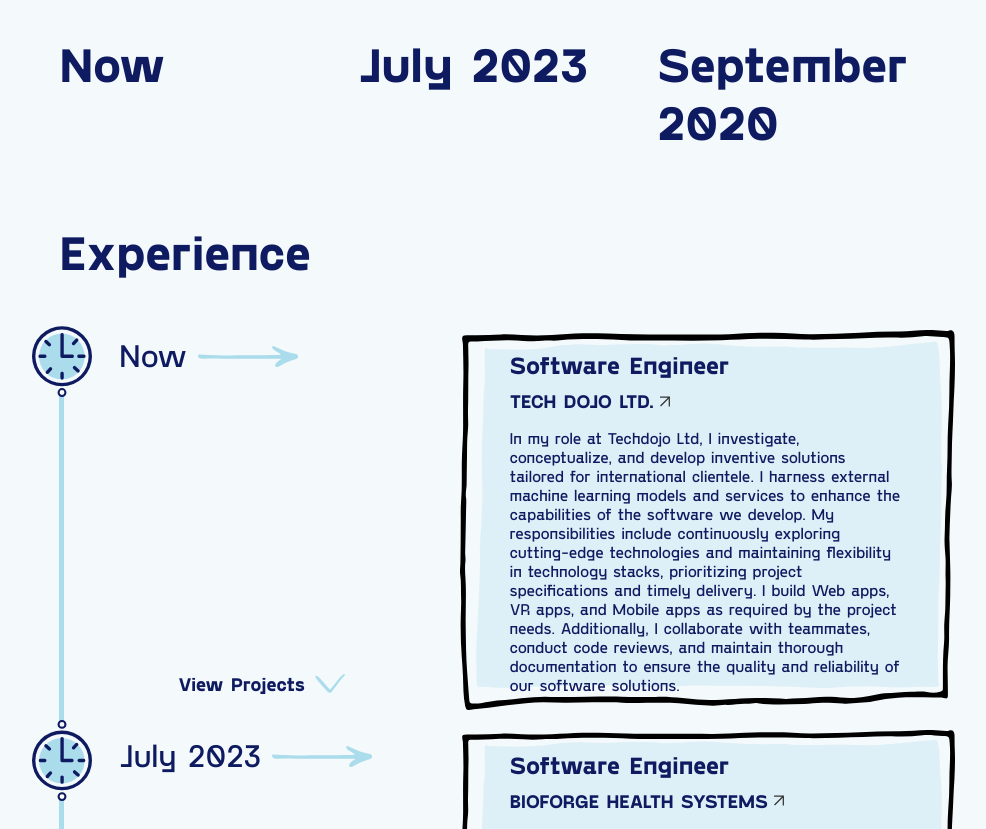
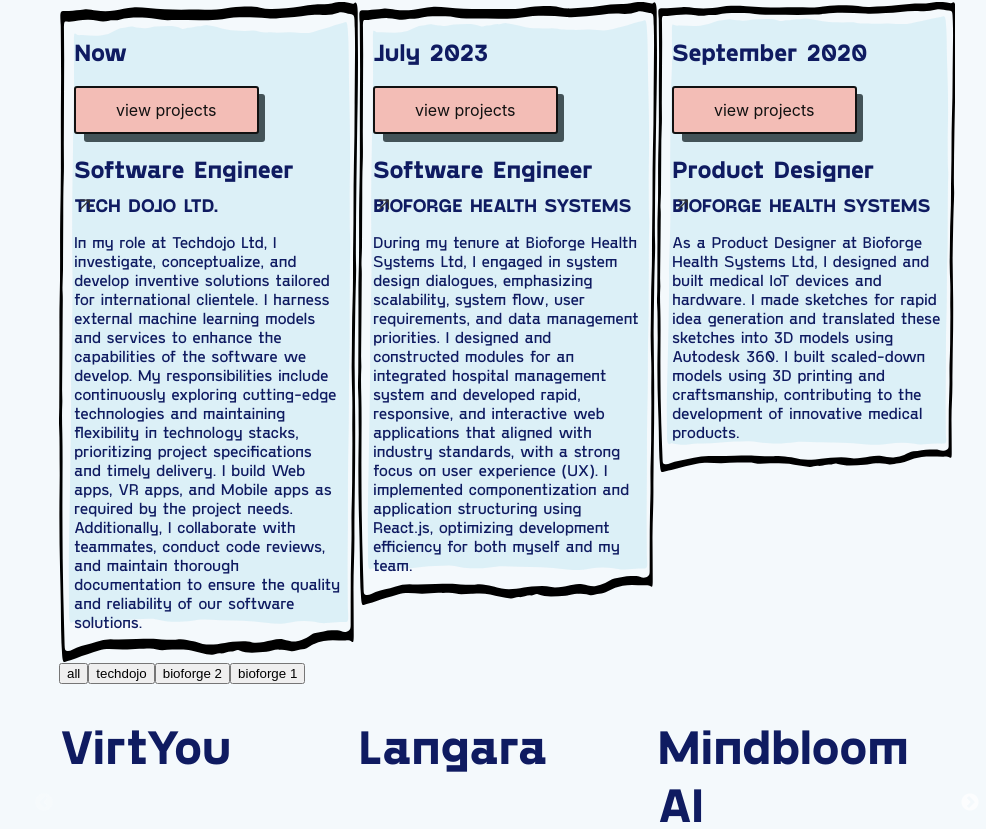
Before and after one commit to AbrarChowdhury/next-portfolio, a Next.js app: page / in a window 1280 px wide. Shown: the part 1591-2420 px from the top of the page, without its empty margins (133-1119 px from the left). Built offline with nearby package versions, Linux system fonts and the light colour scheme.

Commit message:
make changes to the project section

```diff
--- a/components/CardCarousel.js
+++ b/components/CardCarousel.js
@@ -1,11 +1,17 @@
-import React, { useEffect, useState } from "react"
+import React, { useEffect, useRef, useState } from "react"
 import Slider from "react-slick"
 import "slick-carousel/slick/slick.css"
 import "slick-carousel/slick/slick-theme.css"
 
 const CardCarousel = ({ cards }) => {
   const [cols, setCols] = useState(3)
+  const sliderRef = useRef(null);
   useEffect(() => {
+    if(cards.length<3){
+      setCols(cards.length)
+    }else{
+      setCols(3)
+    }
     window.matchMedia("(max-width: 600px)").addEventListener("change", (e) => {
       if (e.matches) setCols(1)
     })
@@ -16,7 +22,9 @@
         setCols(3)
       }
     })
-  }, [])
+    console.log("cards update", cols)
+    sliderRef.current?.slickGoTo(0)
+  }, [cards])
   const settings = {
     dots: cols==cards.length?false:true,
     infinite: false,
@@ -26,7 +34,7 @@
   }
 
   return (
-    <Slider {...settings}>
+    <Slider {...settings} ref={sliderRef}>
       {cards.map((card, index) => (
         <div key={index}>{card}</div>
       ))}
--- a/components/button/Button.js
+++ b/components/button/Button.js
@@ -1,9 +1,9 @@
 import React from "react"
 import styles from "./Button.module.css"
 
-const Button = ({ text }) => {
+const Button = ({ text,handleClick }) => {
   return (
-    <button class={styles.button} role='button'>
+    <button class={styles.button} role='button' onClick={handleClick}>
       {text}
     </button>
   )
--- /dev/null
+++ b/components/newXP/Projects.js
@@ -0,0 +1,9 @@
+import React from 'react'
+
+const Projects = ({project}) => {
+  return (
+    <div><h1>{project.title}</h1></div>
+  )
+}
+
+export default Projects
--- a/components/newXP/XpSection.js
+++ b/components/newXP/XpSection.js
@@ -1,18 +1,73 @@
-import React from "react"
+import React, { useState } from "react"
 import { experience, projects } from "./xpData"
 import CardCarousel from "../CardCarousel"
+import LiveView from "../LiveView"
+import Button from "../button/Button"
+import Projects from "./Projects"
 const XpSection = () => {
-  const cards = experience.map((xp) => (
-    <div>
-      <h1>{xp.date}</h1>
-    </div>
+  const [displayProjects, setProjects] = useState(projects)
+
+
+  const filterProjects = (during) => {
+    // techdojo
+    // bioforge-2
+    // bioforge-1
+    // all
+    if (during == "all") {
+      setProjects(projects)
+      return
+    }
+    setProjects(projects.filter((project) => project.during == during))
+  }
+  const experienceCards = experience.map(
+    ({ date, role, company, companyURL, responsibilities, during }) => (
+      <div
+        style={{
+          display: "block",
+          padding: "15px",
+          background: "url(rect_back.svg)",
+          backgroundSize: "100% 100%",
+          backgroundRepeat: "no-repeat",
+          backgroundPosition: "center",
+          minHeight: "170px",
+        }}
+      >
+        <div>
+          <h2>{date}</h2>
+          <Button
+            text={"view projects"}
+            handleClick={() => filterProjects(during)}
+          />
+        </div>
+        <h2>{role}</h2>
+        <h3
+          style={{
+            marginTop: "-10px",
+            marginBottom: "5px",
+            textTransform: "uppercase",
+          }}
+        >
+          {company}
+          <LiveView link={companyURL} />
+        </h3>
+        <p>{responsibilities}</p>
+      </div>
+    )
+  )
+
+  const projectCards = displayProjects.map((project, i) => (
+    <Projects project={project} key={i} />
   ))
-
-  console.log(cards)
   return (
     <div>
       <h1>Experience</h1>
-      <CardCarousel cards={cards} />
+      <CardCarousel cards={experienceCards} />
+      <button onClick={()=>filterProjects("all")}>all</button>
+      <button onClick={()=>filterProjects("techdojo")}>techdojo</button>
+      <button onClick={()=>filterProjects("bioforge-2")}>bioforge 2</button>
+      <button onClick={()=>filterProjects("bioforge-1")}>bioforge 1</button>
+      {/* <Projects project={{ title: "masti" }} /> */}
+      <CardCarousel cards={projectCards} />
     </div>
   )
 }
--- a/components/newXP/xpData.js
+++ b/components/newXP/xpData.js
@@ -15,7 +15,8 @@
     role: "Software Engineer",
     responsibilities:
       "In my role at Techdojo Ltd, I investigate, conceptualize, and develop inventive solutions tailored for international clientele. I harness external machine learning models and services to enhance the capabilities of the software we develop. My responsibilities include continuously exploring cutting-edge technologies and maintaining flexibility in technology stacks, prioritizing project specifications and timely delivery. I build Web apps, VR apps, and Mobile apps as required by the project needs. Additionally, I collaborate with teammates, conduct code reviews, and maintain thorough documentation to ensure the quality and reliability of our software solutions.",
-  },
+      during: "techdojo",
+    },
   {
     date: "July 2023",
     company: "Bioforge Health Systems",
@@ -23,7 +24,8 @@
     role: "Software Engineer",
     responsibilities:
       "During my tenure at Bioforge Health Systems Ltd, I engaged in system design dialogues, emphasizing scalability, system flow, user requirements, and data management priorities. I designed and constructed modules for an integrated hospital management system and developed rapid, responsive, and interactive web applications that aligned with industry standards, with a strong focus on user experience (UX). I implemented componentization and application structuring using React.js, optimizing development efficiency for both myself and my team.",
-  },
+      during: "bioforge-2",
+    },
   {
     date: "September 2020",
     company: "Bioforge Health Systems",
@@ -31,7 +33,8 @@
     role: "Product Designer",
     responsibilities:
       "As a Product Designer at Bioforge Health Systems Ltd, I designed and built medical IoT devices and hardware. I made sketches for rapid idea generation and translated these sketches into 3D models using Autodesk 360. I built scaled-down models using 3D printing and craftsmanship, contributing to the development of innovative medical products.",
-  },
+      during: "bioforge-1",
+    },
 ]
 
 const projects = [
```
